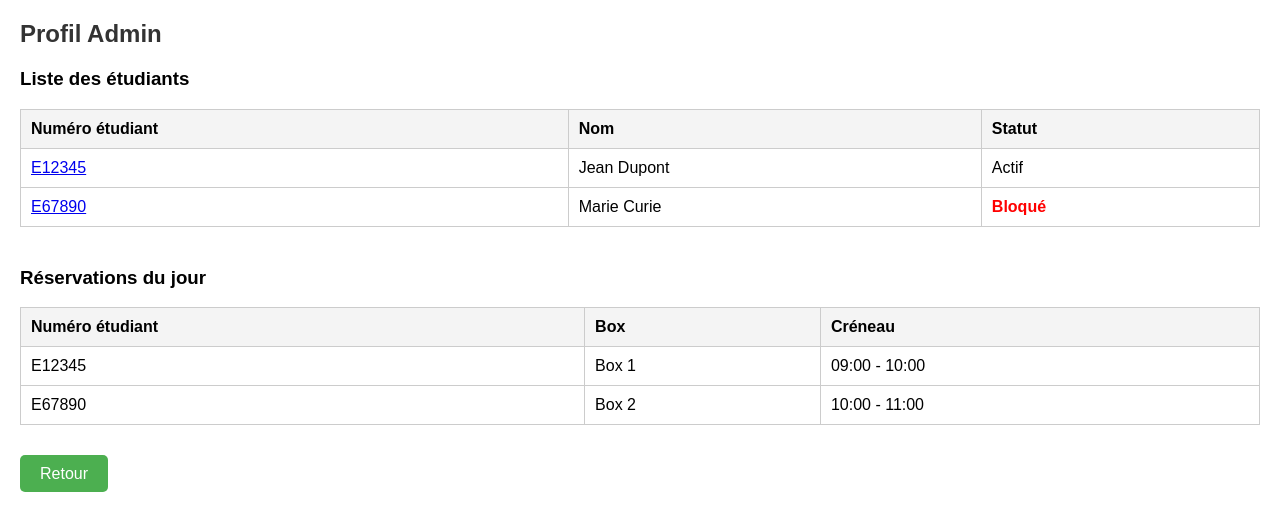
After one commit to inankia3/Projet_Reserv, a Django app: page /profilAdmin/ in a window 1280 px wide. The commit adds this page. Shown: the top 531 px of the page. Run offline with Django 5.2, Linux system fonts and the light colour scheme.

Commit message:
Add admin profile page and student management features

```diff
--- a/App/urls.py
+++ b/App/urls.py
@@ -29,6 +29,6 @@ urlpatterns = [
     path('adminLogin/',views.adminLogin,name='adminLogin'),
 
     path('accueilAdmin/',views.accueilAdmin,name='accueilAdmin'),
-
+    path('profilAdmin/',views.profilAdmin,name='profilAdmin'),
     path('Reservation/',views.index,name='index')
 ]
--- /dev/null
+++ b/Reservation/templates/profilAdmin.html
@@ -0,0 +1,101 @@
+<!DOCTYPE html>
+<html>
+<head>
+    <title>Profil Admin</title>
+    <style>
+        body {
+            font-family: Arial, sans-serif;
+            margin: 20px;
+        }
+        h2 {
+            color: #333;
+        }
+        table {
+            width: 100%;
+            border-collapse: collapse;
+            margin-bottom: 20px;
+        }
+        th, td {
+            border: 1px solid #ccc;
+            padding: 10px;
+            text-align: left;
+        }
+        th {
+            background-color: #f4f4f4;
+        }
+        .section {
+            margin-bottom: 40px;
+        }
+        .back-button {
+            padding: 10px 20px;
+            background-color: #4CAF50;
+            color: white;
+            text-decoration: none;
+            border-radius: 5px;
+        }
+        .back-button:hover {
+            background-color: #45a049;
+        }
+        .blocked {
+            color: red;
+            font-weight: bold;
+        }
+    </style>
+</head>
+<body>
+    <h2>Profil Admin</h2>
+
+    <div class="section">
+        <h3>Liste des étudiants</h3>
+        <table>
+            <thead>
+                <tr>
+                    <th>Numéro étudiant</th>
+                    <th>Nom</th>
+                    <th>Statut</th>
+                </tr>
+            </thead>
+            <tbody>
+                {% for student in students %}
+                <tr>
+                    <td><a href="{% url 'profilEtudiant' student.student_number %}">{{ student.student_number }}</a></td>
+                    <td>{{ student.name }}</td>
+                    <td class="{% if student.blocked %}blocked{% endif %}">
+                        {% if student.blocked %}Bloqué{% else %}Actif{% endif %}
+                    </td>
+                </tr>
+                {% endfor %}
+            </tbody>
+        </table>
+    </div>
+
+    <div class="section">
+        <h3>Réservations du jour</h3>
+        <table>
+            <thead>
+                <tr>
+                    <th>Numéro étudiant</th>
+                    <th>Box</th>
+                    <th>Créneau</th>
+                </tr>
+            </thead>
+            <tbody>
+                {% for reservation in reservations_today %}
+                <tr>
+                    <td>{{ reservation.student_number }}</td>
+                    <td>{{ reservation.box_number }}</td>
+                    <td>{{ reservation.time }}</td>
+                </tr>
+                {% endfor %}
+                {% if reservations_today|length == 0 %}
+                <tr>
+                    <td colspan="3">Aucune réservation aujourd'hui.</td>
+                </tr>
+                {% endif %}
+            </tbody>
+        </table>
+    </div>
+
+    <a href="javascript:history.back()" class="back-button">Retour</a>
+</body>
+</html>
--- a/Reservation/views.py
+++ b/Reservation/views.py
@@ -10,9 +10,22 @@ import json
 '''
 # Create your views here.
 NumEtud=''
+
+# Données fictives pour l'exemple
 admin_username = 'admin'
 admin_password = 'admin123'  # Mot de passe simple pour l'exemple, à ne pas
 Admin_=False
+
+students = [
+    {'student_number': 'E12345', 'name': 'Jean Dupont', 'blocked': False},
+    {'student_number': 'E67890', 'name': 'Marie Curie', 'blocked': True},
+]
+
+reservations_today = [
+    {'student_number': 'E12345', 'box_number': 'Box 1', 'time': '09:00 - 10:00'},
+    {'student_number': 'E67890', 'box_number': 'Box 2', 'time': '10:00 - 11:00'},
+]
+
 def index(request):
    texte="<h2> Réservation de Box</h2> <br>Bienvenu.e sur le site de réservation de box \"silencieuses\"<br>"
    texte+=" <a href='/idEtudiant'><button>Etudiant</button></a> <br> <a href='/adminLogin'><button>Admin</button></a>"
@@ -196,3 +209,11 @@ def accueilAdmin(request):
         'action_url': reverse('accueilAdmin'),  # L'action du formulaire pointe vers la même vue
     }
     return render(request, 'calendrierAdmin.html', context)
+
+def profilAdmin(request):
+    context = {
+        'title': 'Profil Admin',
+        'students': students,
+        'reservations_today': reservations_today,
+    }
+    return render(request, 'profilAdmin.html', context)
```
Also changed, not shown: Reservation/templates/profilEtudiant.html (+21 -1 lines).
